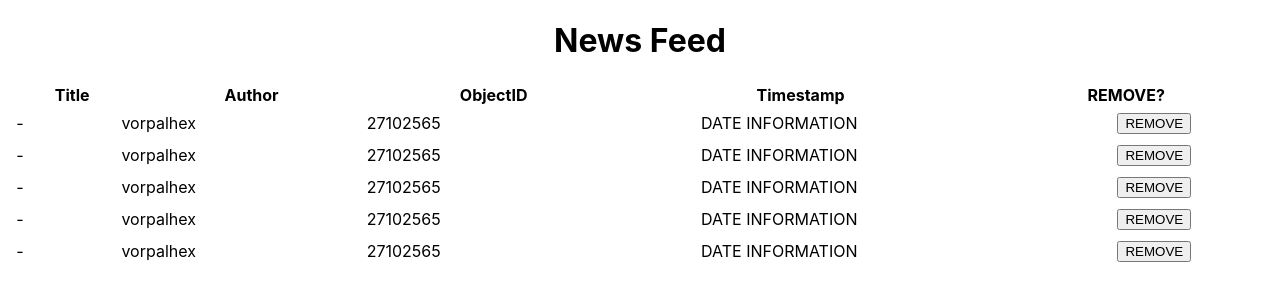
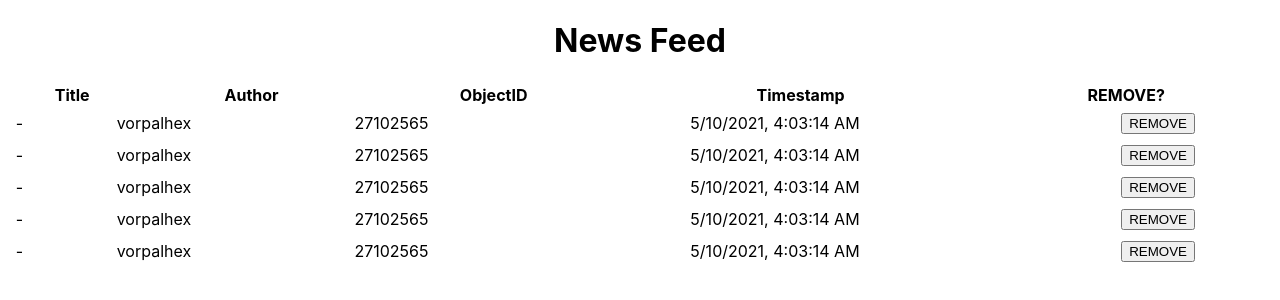
Before and after one commit to joseAbarcaSaavedra/reign-client, a React (Create React App) app: page / in a window 1280 px wide. Shown: the top 300 px of the page. Built offline with nearby package versions, Linux system fonts and the light colour scheme.

Commit message:
date information component

```diff
--- a/src/components/DateInformation/index.js
+++ b/src/components/DateInformation/index.js
@@ -1,4 +1,5 @@
 import React, { Fragment } from 'react'
 export const DateInformation = ({ date = null }) => {
-  return <Fragment>DATE INFORMATION</Fragment>
+  const dateStr = date ? new Date(date * 1000) : new Date()
+  return <Fragment>{dateStr.toLocaleString()}</Fragment>
 }
```
